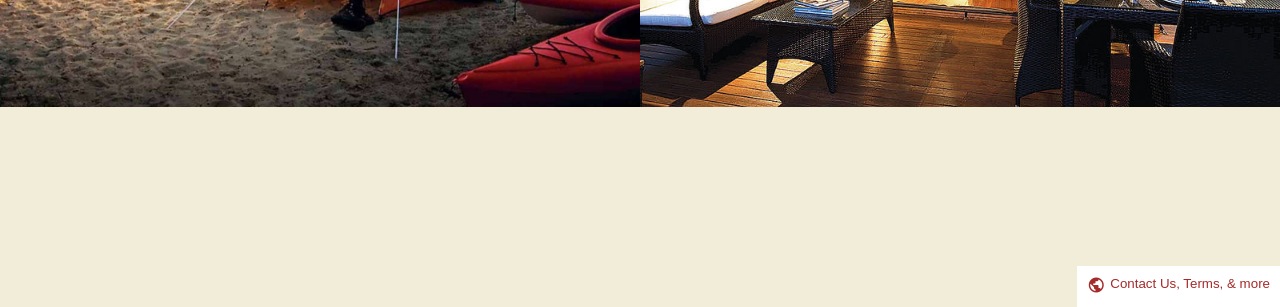
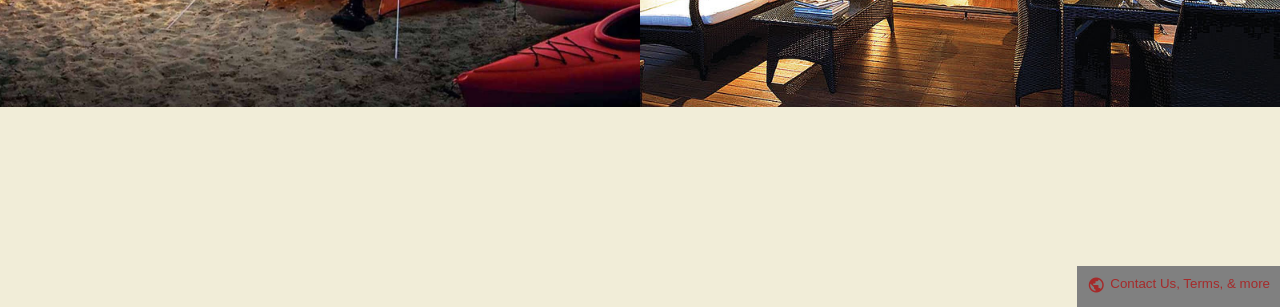
Before and after one commit to rmcleod2378/CamporGlamp, a website: page camporglamp/index.html in a window 1280 px wide. In both pictures the pointer is over the button 1178 px from the left and 779 px from the top of the page. Shown: the part 493-800 px from the top of the page. Drawn offline with nearby package versions, Linux system fonts and the light colour scheme; some packages are replaced by stand-ins of ours; a web font is replaced by a local one.

```diff
--- a/camporglamp/app/styles/results.css
+++ b/camporglamp/app/styles/results.css
@@ -2,6 +2,10 @@
   border: 1px solid black;
   padding: 5px 10px;
   background-color: transparent;
+}
+button:hover {
+  transition: ease-in-out .2s;
+  background-color: grey;
 }
 .results {
    display: flex;
```
Also changed, not shown: camporglamp/app/styles/Images/marioexclamation.png (added), camporglamp/app/styles/Images/marioquestion.png (added), camporglamp/app/styles/Images/mariostarman.png (added), camporglamp/app/styles/Images/world-map-6.jpg (added).
